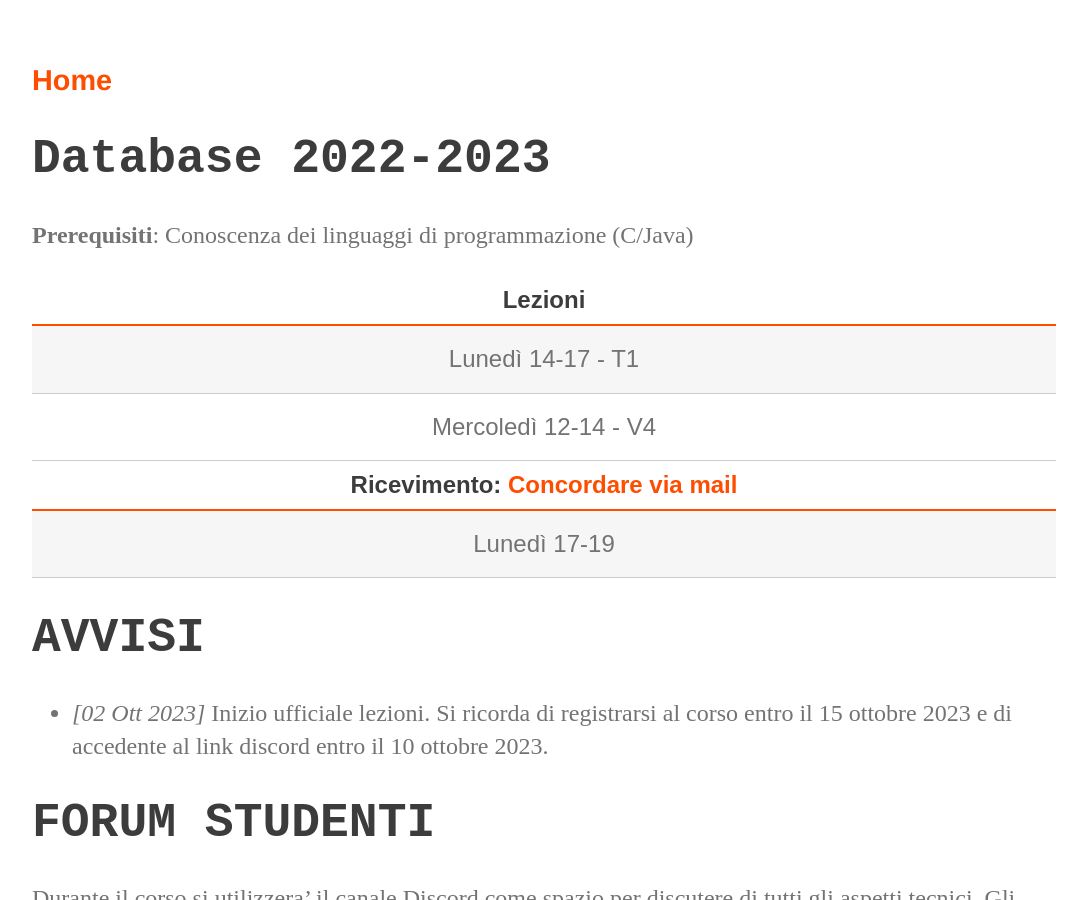
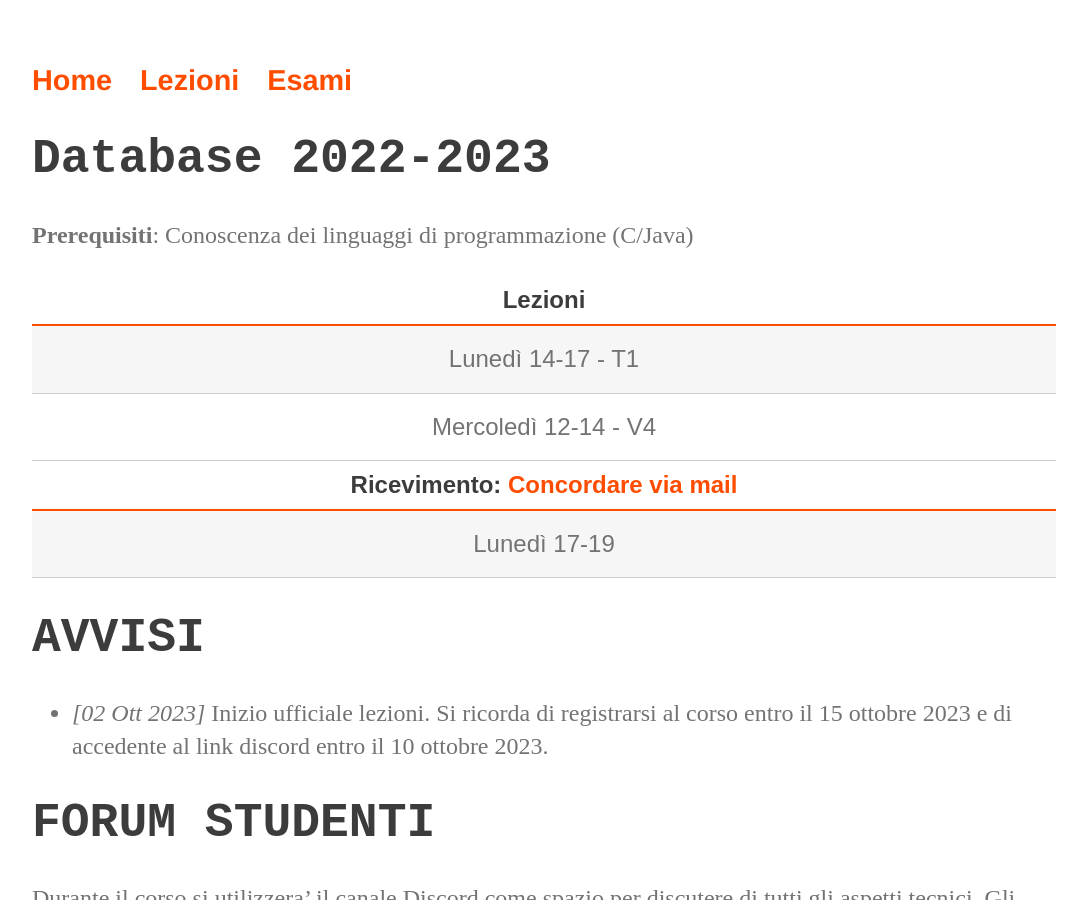
Before and after one commit to perceivelab/database-course, a Jekyll site: the page built from index.md, in a window 1280 px wide and 900 px high. Shown: the whole window, without its empty margins (96-1183 px from the left). Built offline with Jekyll 4.4.1, drawn with Linux system fonts in a browser that asks for light colours.

Commit message:
Update navbar.html

```diff
--- a/_includes/navbar.html
+++ b/_includes/navbar.html
@@ -1,7 +1,7 @@
 <nav>
      <ul>
     <li><a href={{ site.baseurl }}>Home</a></li>
-    <!--<li><a href={{ site.baseurl }}/lezioni>Lezioni</a></li>
-    <li><a href={{ site.baseurl }}/esami>Esami</a></li>-->
+    <li><a href={{ site.baseurl }}/lezioni>Lezioni</a></li>
+    <li><a href={{ site.baseurl }}/esami>Esami</a></li>
   </ul>
 </nav>
```
